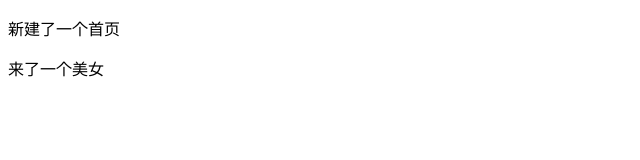
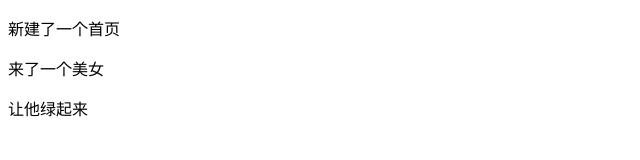
Before and after one commit to soap123321/studyGitBranch50_02, a plain HTML site: page index.html in a window 1280 px wide. Shown: the whole page, without its empty margins (0-640 px from the left). Drawn offline with Linux system fonts and the light colour scheme.

Commit message:
让他绿起来

```diff
--- a/index.html
+++ b/index.html
@@ -8,5 +8,6 @@
 <body>
     <p>新建了一个首页</p>
     <p>来了一个美女</p>
+    <p>让他绿起来</p>
 </body>
 </html>
```
